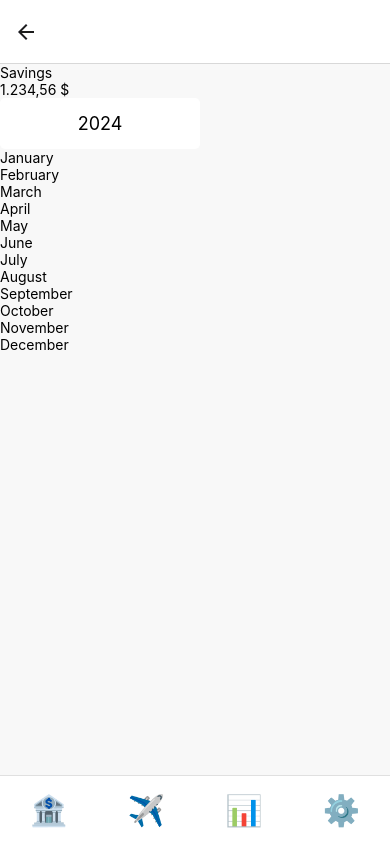
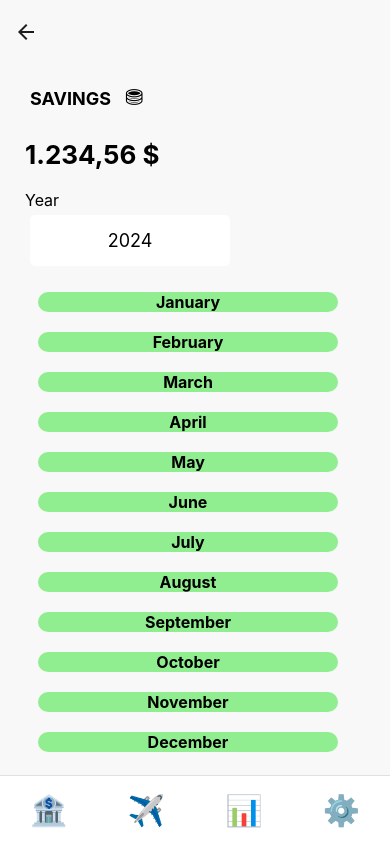
Before and after one commit to gpontas/velox, a React Native app: screen /Savings in a window 390 px wide. Built offline with nearby package versions, Linux system fonts and the light colour scheme.

Commit message:
savings design begin

```diff
--- a/App.js
+++ b/App.js
@@ -1,4 +1,4 @@
-import { StatusBar } from 'expo-status-bar';
+import { StatusBar, setStatusBarBackgroundColor } from 'expo-status-bar';
 import { StyleSheet, Text, View } from 'react-native';
 import { NavigationContainer } from '@react-navigation/native'
 import { createNativeStackNavigator } from '@react-navigation/native-stack'
@@ -16,9 +16,19 @@ export default function App() {
       <NavigationContainer>
         <Stack.Navigator initialRouteName="MainMenu">
           <Stack.Screen name="MainMenu" component={MainMenu} options={{headerShown: false}}/>
-          <Stack.Screen name="Savings" component={Savings} options={{headerTitle: ''}}/>
-          <Stack.Screen name="Budget" component={Budget} options={{headerTitle: ''}}/>
-          <Stack.Screen name="SavingsJune" component={SavingsJune} options={{headerTitle: ''}}/>
+          <Stack.Screen name="Savings" component={Savings} options={
+              {headerTitle: '', headerStyle:
+              {backgroundColor:'#F8F8F8'},
+              headerShadowVisible: false}
+              }/>
+          <Stack.Screen name="Budget" component={Budget} options={
+              {headerTitle: '', headerStyle:
+              {backgroundColor:'#F8F8F8'},
+              headerShadowVisible: false}}/>
+          <Stack.Screen name="SavingsJune" component={SavingsJune} options={
+              {headerTitle: '', headerStyle:
+              {backgroundColor:'#F8F8F8'},
+              headerShadowVisible: false}}/>
         </Stack.Navigator>
       </NavigationContainer>
       <StatusBar style="auto" />
@@ -29,5 +39,6 @@ export default function App() {
 const styles = StyleSheet.create({
   container: {
     flex: 1,
+    backgroundColor: '#F8F8F8',
   },
 });
--- a/package.json
+++ b/package.json
@@ -2,6 +2,7 @@
   "name": "velox",
   "version": "1.0.0",
   "main": "expo/AppEntry.js",
+  "backgroundColor": "#F8F8F8",
   "scripts": {
     "start": "expo start",
     "android": "expo start --android",
--- a/screens/Budget.js
+++ b/screens/Budget.js
@@ -61,6 +61,7 @@ const styles = StyleSheet.create({
     justifyContent: 'center', // Centers everything vertically
     alignItems: 'center', // Centers everything horizontally
     paddingVertical: 40, // Extra padding to push content down
+    backgroundColor: '#F8F8F8',
   },
   header: {
     alignItems: 'center',
@@ -72,7 +73,7 @@ const styles = StyleSheet.create({
     marginBottom: 20, // Space between "BUDGET" text and balance box
   },
   balanceContainer: {
-    backgroundColor: '#F5F5F5',
+    backgroundColor: '#F8F8F8',
     borderRadius: 20,
     padding: 30,
     width: '90%', // Responsive width
--- a/screens/Savings.js
+++ b/screens/Savings.js
@@ -1,9 +1,13 @@
 import {useState} from 'react';
-import { View, Text, StyleSheet, TouchableOpacity, StatusBar, Platform, ScrollView, Pressable} from 'react-native';
+import { View, Text, StyleSheet, TouchableOpacity, StatusBar, Platform, ScrollView, Pressable, FlatList} from 'react-native';
 
-
+const months = [
+  'January', 'February', 'March', 'April', 'May', 'June',
+  'July', 'August', 'September', 'October', 'November', 'December'
+];
 
 function Savings({ navigation }) {
+
 
   const [dropdownVisible, setDropdownVisible] = useState(false);
   const [selectedYear, setSelectedYear] = useState('2024');
@@ -21,13 +25,19 @@ function Savings({ navigation }) {
     <View style={styles.container}>
       <StatusBar barStyle="dark-content" />
 
-      <View>
-        <Text>Savings</Text>
+      <View style={styles.savingsBox}>
+        <Text style={styles.savingsText}>SAVINGS</Text>
+        <Text style={styles.moneyEmoji}>⛃</Text>
+      </View>
+
+      <View style={styles.euroStyle}>
+        <Text style={styles.euroText}>1.234,56 $</Text>
       </View>
 
       <View>
-        <Text>1.234,56 $</Text>
+        <Text style={styles.yearStyle}>Year</Text>
       </View>
+
 
       <TouchableOpacity style={styles.box} onPress={toggleDropdown}>
         <Text style={styles.boxText}>{selectedYear}</Text>
@@ -44,48 +54,18 @@ function Savings({ navigation }) {
         </View>
       )}
 
-      <ScrollView>
-        <View>
-          <Text>January</Text>
-        </View>
-        <View>
-          <Text>February</Text>
-        </View>
-        <View>
-          <Text>March</Text>
-        </View>
-        <View>
-          <Text>April</Text>
-        </View>
-        <View>
-          <Text>May</Text>
-        </View>
-        <View>
-          <Pressable onPress={() => navigation.navigate('SavingsJune')}>
-            <Text>June</Text>
-          </Pressable>
-        </View>
-        <View>
-          <Text>July</Text>
-        </View>
-        <View>
-          <Text>August</Text>
-        </View>
-        <View>
-          <Text>September</Text>
-        </View>
-        <View>
-          <Text>October</Text>
-        </View>
-        <View>
-          <Text>November</Text>
-        </View>
-        <View>
-          <Text>December</Text>
-        </View>
-      </ScrollView>
-
-
+      <View style={styles.containerMonths}>
+      <FlatList
+        data={months}
+        keyExtractor={(item, index) => index.toString()}
+        numColumns={1}  // Single column
+        renderItem={({ item }) => (
+          <View style={styles.boxMonths}>
+            <Text style={styles.textMonths}>{item}</Text>
+          </View>
+        )}
+      />
+      </View>
 
       <View style={styles.footer}>
         <TouchableOpacity>
@@ -116,7 +96,27 @@ const styles = StyleSheet.create({
   container: {
     flex: 1,
     backgroundColor: '#F8F8F8',
-    paddingTop: STATUSBAR_HEIGHT,  // Adding padding to avoid overlapping with status bar
+  },
+  containerMonths: {
+    flex: 1,
+    padding: 16,
+    width: '90%',
+    marginLeft: 12,
+  },
+  boxMonths: {
+    flex: 1,
+    height: 75,
+    width: 300,
+    margin: 10,
+    backgroundColor: 'lightgreen',
+    justifyContent: 'center',
+    alignItems: 'center',
+    borderRadius: 15,
+  },
+  textMonths: {
+    color: 'black',
+    fontSize: 16,
+    fontWeight: 'bold',
   },
   footer: {
     position: 'absolute',
@@ -134,7 +134,8 @@ const styles = StyleSheet.create({
     fontSize: 30,
   },
 
-  box: {
+  box: {  // Dropdown box
+    marginLeft: 30,
     width: 200,
     padding: 15,
     backgroundColor: 'white',
@@ -165,4 +166,42 @@ const styles = StyleSheet.create({
   dropdownItemText: {
     fontSize: 18,
   },
+  yearStyle: {
+    color: 'black',
+    fontSize: 16,
+    marginLeft: 25,
+    marginBottom: 5,
+  },
+  savingsBox: {
+    flexDirection: 'row',
+    height: 65,
+    width: 200,
+    backgroundColor: '#F8F8F8',
+    padding: 20,
+    margin: 10,
+    marginTop: 0,
+    borderRadius: 5,
+    alignItems: 'center',
+  },
+  savingsText: {
+    marginTop: 3,
+    color: 'black',
+    fontSize: 18,
+    fontWeight: 'bold',
+  },
+  moneyEmoji: {
+    marginLeft: 14,
+
+    fontSize: 22,
+    alignSelf: 'top',
+  },
+  euroStyle: {
+    marginLeft: 25,
+    marginBottom: 20,
+  },
+  euroText: {
+    color: 'black',
+    fontSize: 26,
+    fontWeight: 'bold',
+  },
 });
```
